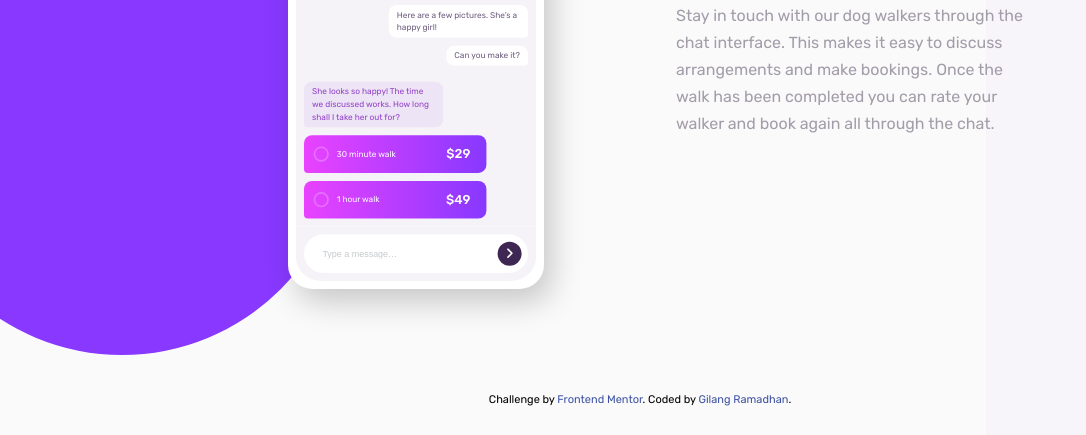
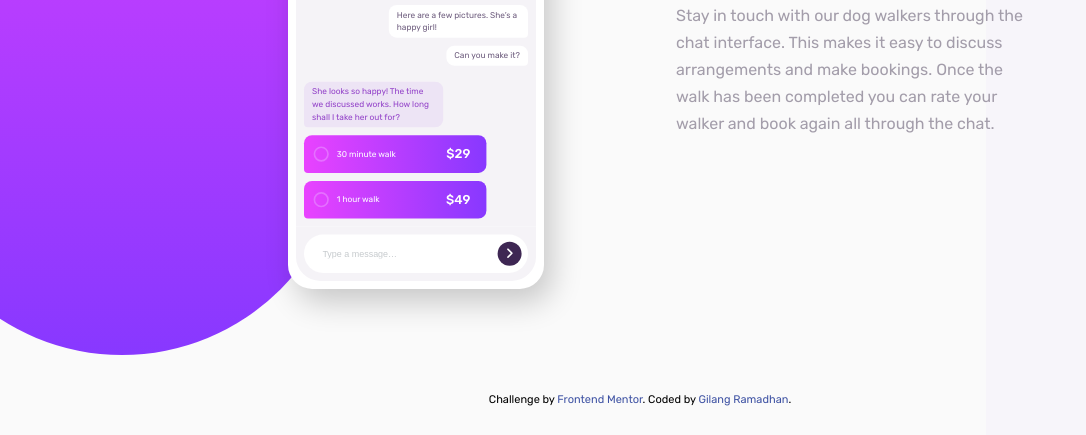
Before and after one commit to gilangr1440/chat-app-illustrations, a plain HTML site: page index.html in a window 1280 px wide. Shown: the part 365-800 px from the top of the page, without its empty margins (0-1086 px from the left). Drawn offline with Linux system fonts and the light colour scheme.

Commit message:
fix gradient

```diff
--- a/styles/SCSS/style.scss
+++ b/styles/SCSS/style.scss
@@ -37,7 +37,7 @@ body {
     max-width: 250px;
     width: 50vw;
     height: 70vh;
-    background-color: $light-violet;
+    background-image: linear-gradient(to bottom, $light-magenta, $light-violet);
     border-radius: 0 0 50vw 0;
     position: absolute;
     top: 0;
@@ -335,7 +335,7 @@ body {
         max-width: none;
         width: 35vw;
         height: 90vh;
-        background-color: $light-violet;
+        background-image: linear-gradient(to bottom, $light-magenta, $light-violet);
         border-radius: 0 0 40vw 40vw;
         position: absolute;
         left: -8vw;
```
Also changed, not shown: styles/CSS/style.css, 2 other files.
